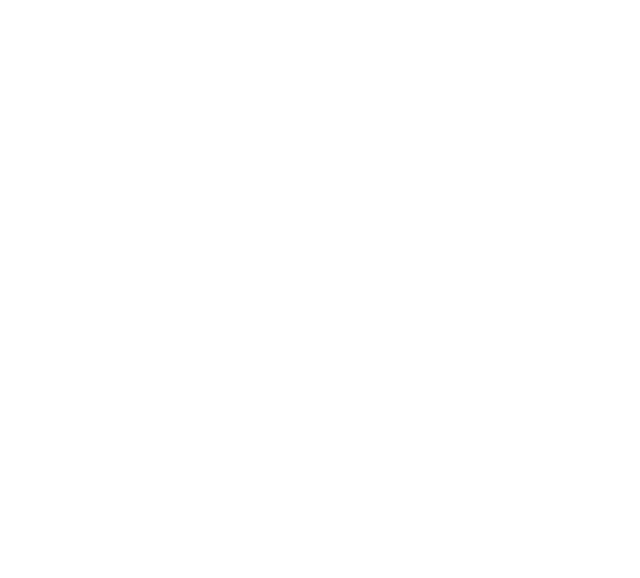
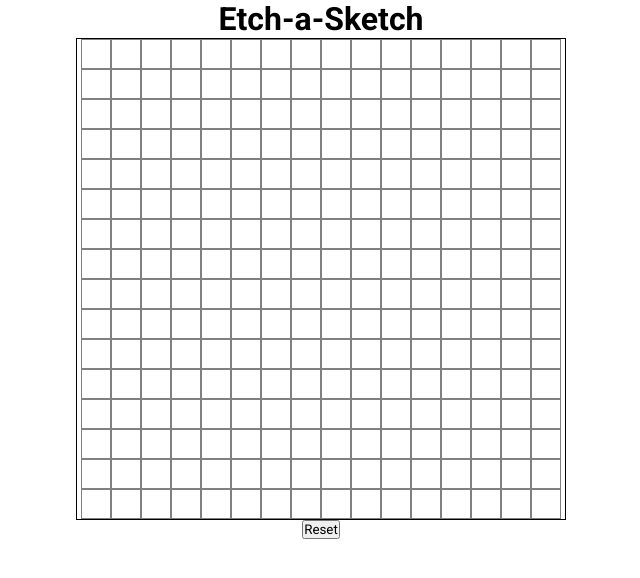
Before and after one commit to ivantranq/etch-a-sketch, a plain HTML site: page index.html in a window 1280 px wide. Shown: the whole page, without its empty margins (319-959 px from the left). Drawn offline with Linux system fonts and the light colour scheme.

Commit message:
Title added and 16x16 grid added through through script

```diff
--- a/index.html
+++ b/index.html
@@ -8,6 +8,10 @@
   <title>Etch-a-Sketch</title>
 </head>
 <body>
+  <h1 class="title">Etch-a-Sketch</h1>
+  <div class="container">
 
+  </div>
+  <button>Reset</button>
 </body>
 </html>
--- a/script.js
+++ b/script.js
@@ -0,0 +1,11 @@
+const container = document.querySelector('.container');
+
+
+
+for (let i = 0; i < 16; i++){
+  for (let j = 0; j < 16; j++) {
+    let square = document.createElement('div');
+    square.classList.add('square');
+    container.appendChild(square);
+  }
+};
--- a/styles.css
+++ b/styles.css
@@ -1 +1,34 @@
 @import url('https://fonts.googleapis.com/css2?family=Roboto:ital,wght@0,100;0,300;0,400;0,500;0,700;0,900;1,100;1,300;1,400;1,500;1,700;1,900&display=swap');
+
+* {
+  font-family: 'Roboto', sans-serif;
+  margin: 0;
+  padding: 0;
+  box-sizing: border-box;
+}
+
+body {
+  display: flex;
+  flex-direction: column;
+  align-items: center;
+}
+
+.container {
+  border: 1px solid black;
+  min-height: 480px;
+  max-width: 490px;
+  margin: 0 auto;
+  display: flex;
+  flex-wrap: wrap;
+  justify-content: center;
+}
+
+.square {
+  height: 30px;
+  width: 30px;
+  border: 1px solid gray;
+}
+
+.square:hover {
+  background-color: black;
+}
```
